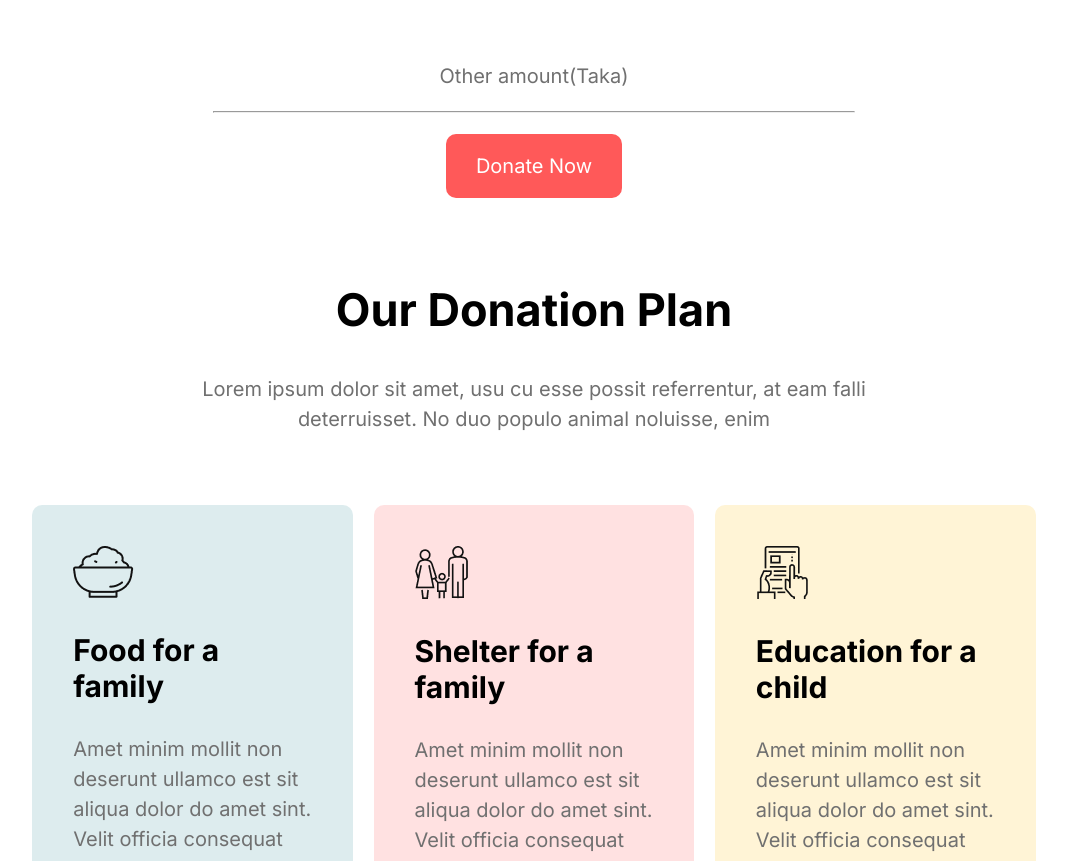
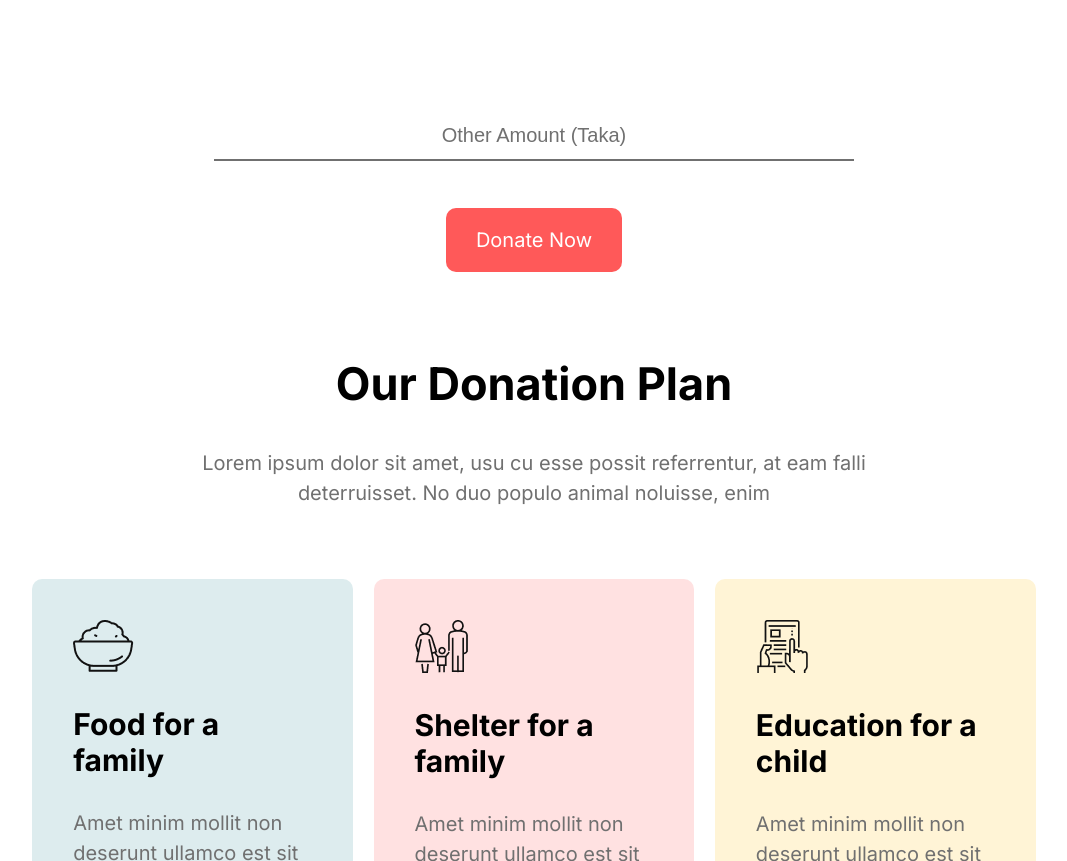
Before and after one commit to sadik2702/donate-today-assignment, a plain HTML site: page index.html in a window 1280 px wide. Shown: the part 1338-2199 px from the top of the page, without its empty margins (106-1173 px from the left). Drawn offline with Linux system fonts and the light colour scheme.

Commit message:
added other amount form

```diff
--- a/donate-today.css
+++ b/donate-today.css
@@ -143,3 +143,15 @@ hr {
 .color-3 {
     background-color: #fff4d6;
 }
+
+input[type=text] {
+    width: 50%;
+    padding: 12px 20px;
+    margin: 4% 25% 5% 25%;
+    box-sizing: border-box;
+    border: none;
+    border-bottom: 2px solid #707070;
+    font-size: 20px;
+    text-align: center;
+    color: #707070;
+  }
--- a/index.html
+++ b/index.html
@@ -41,10 +41,14 @@
                 <div>1000tk</div>
                 <div>5000tk</div>
             </div>
-            <p class="gray">Other amount(Taka)
-                <hr>
-            </p>
+
+            <form>
+                <label for="amount"></label>
+                <input type="text" value="Other Amount (Taka)">
+            </form>
+
             <a href="" class="button">Donate Now</a>
+
         </section>
 
 
@@ -80,7 +84,6 @@
                 </div>
             </div>
 
-
     </body>
 
 </html>
```
